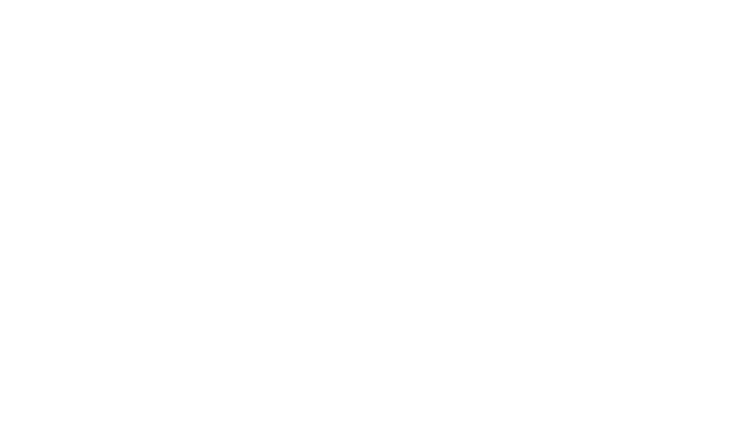
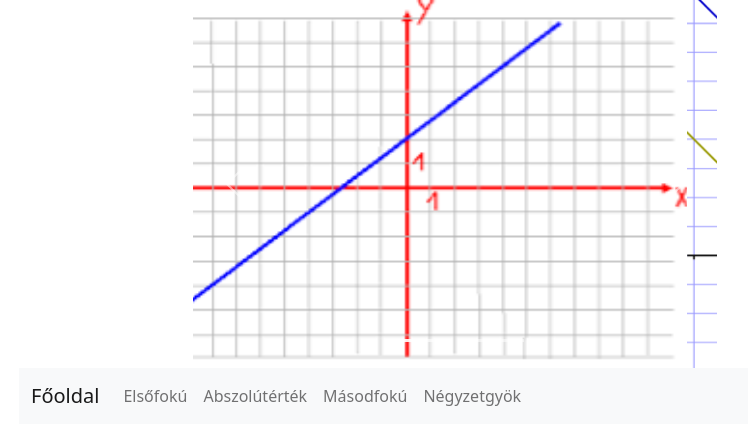
Before and after one commit to kovacspeter012/linearis_fuggvenyek, a plain HTML site: page index.html in a window 1280 px wide. Shown: the whole page, without its empty margins (185-933 px from the left). Drawn offline with nearby package versions, Linux system fonts and the light colour scheme.

Commit message:
carousel+navbar

```diff
--- a/index.html
+++ b/index.html
@@ -8,7 +8,76 @@
     <link href="https://cdn.jsdelivr.net/npm/bootstrap@5.1.3/dist/css/bootstrap.min.css" rel="stylesheet" integrity="sha384-1BmE4kWBq78iYhFldvKuhfTAU6auU8tT94WrHftjDbrCEXSU1oBoqyl2QvZ6jIW3" crossorigin="anonymous">
     <link rel="stylesheet" href="style.css">
 </head>
-<body>
+<body class="mx-auto">
+    <div class="container">
+        <div id="carousel" class="carousel slide" data-bs-ride="carousel">
+            <div class="carousel-indicators">
+              <button type="button" data-bs-target="#carousel" data-bs-slide-to="0"     class="active" aria-current="true" aria-label="Slide 1"></button>
+              <button type="button" data-bs-target="#carousel" data-bs-slide-to="1"     aria-label="Slide 2"></button>
+              <button type="button" data-bs-target="#carousel" data-bs-slide-to="2"     aria-label="Slide 3"></button>
+              <button type="button" data-bs-target="#carousel" data-bs-slide-to="3"     aria-label="Slide 4"></button>
+            </div>
+            <div class="carousel-inner">
+              <div class="carousel-item active">
+                <img src="images/carousel1.png" class="d-block w-100 " alt="elsőfokú fvg" title="elsőfokú fvg">
+              </div>
+              <div class="carousel-item">
+                <img src="images/carousel2.png" class="d-block w-100 " alt="abszolútérték fvg" title="abszolútérték fvg">
+              </div>
+              <div class="carousel-item">
+                <img src="images/carousel3.png" class="d-block w-100 " alt="másodfokú fvg" title="másodfokú fvg">
+              </div>
+              <div class="carousel-item">
+                <img src="images/carousel4.png" class="d-block w-100 " alt="négyzetgyök fvg" title="négyzetgyök fvg">
+              </div>
+            </div>
+            <button class="carousel-control-prev" type="button" data-bs-target="#carousel"  data-bs-slide="prev">
+              <span class="carousel-control-prev-icon" aria-hidden="true"></span>
+              <span class="visually-hidden">Previous</span>
+            </button>
+            <button class="carousel-control-next" type="button" data-bs-target="#carousel"  data-bs-slide="next">
+              <span class="carousel-control-next-icon" aria-hidden="true"></span>
+              <span class="visually-hidden">Next</span>
+            </button>
+        </div>
+        <nav class="navbar navbar-expand-lg navbar-light bg-light">
+            <div class="container-fluid">
+              <a class="navbar-brand" href="index.html">Főoldal</a>
+              <button class="navbar-toggler" type="button" data-bs-toggle="collapse" data-bs-target="#navbar" aria-controls="navbar" aria-expanded="false" aria-label="Toggle navigation">
+                <span class="navbar-toggler-icon"></span>
+              </button>
+              <div class="collapse navbar-collapse" id="navbar">
+                <ul class="navbar-nav me-auto mb-2 mb-lg-0">
+                  <li class="nav-item">
+                    <a class="nav-link" aria-current="page" href="elsőfokú.html">Elsőfokú</a>
+                  </li>
+                  <li class="nav-item">
+                    <a class="nav-link" aria-current="page" href="abszolútérték.html">Abszolútérték</a>
+                  </li>
+                  <li class="nav-item">
+                    <a class="nav-link" aria-current="page" href="másodfokú.html">Másodfokú</a>
+                  </li>
+                  <li class="nav-item">
+                    <a class="nav-link" aria-current="page" href="négyzetgyök.html">Négyzetgyök</a>
+                  </li>
+                </ul>
+              </div>
+            </div>
+          </nav>
 
+
+
+
+
+
+
+
+
+
+
+
+
+    </div>
+    <script src="https://cdn.jsdelivr.net/npm/bootstrap@5.1.3/dist/js/bootstrap.bundle.min.js" integrity="sha384-ka7Sk0Gln4gmtz2MlQnikT1wXgYsOg+OMhuP+IlRH9sENBO0LRn5q+8nbTov4+1p" crossorigin="anonymous"></script>
 </body>
 </html>
--- a/style.css
+++ b/style.css
@@ -0,0 +1,12 @@
+body{
+    width: 70%;
+
+}
+.carousel-item{
+    max-width: 100%;
+    max-height: 23rem;
+}
+#carousel{
+    width: 60%;
+    margin: 0 auto;
+}
```
Also changed, not shown: abszolútérték.html (added), elsőfokú.html (added), images/carousel1.png (added), images/carousel2.png (added), images/carousel3.png (added), images/carousel4.png (added), másodfokú.html (added), négyzetgyök.html (added), 1 other file.
